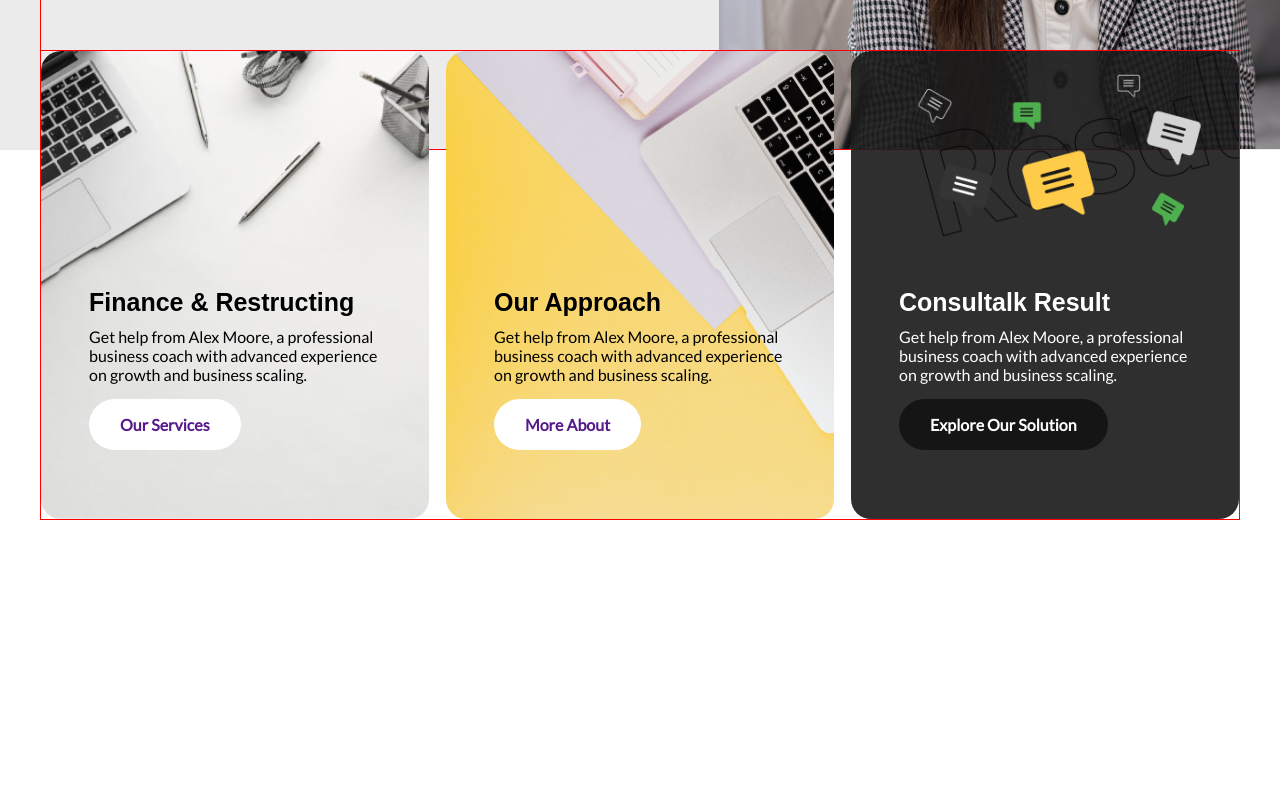
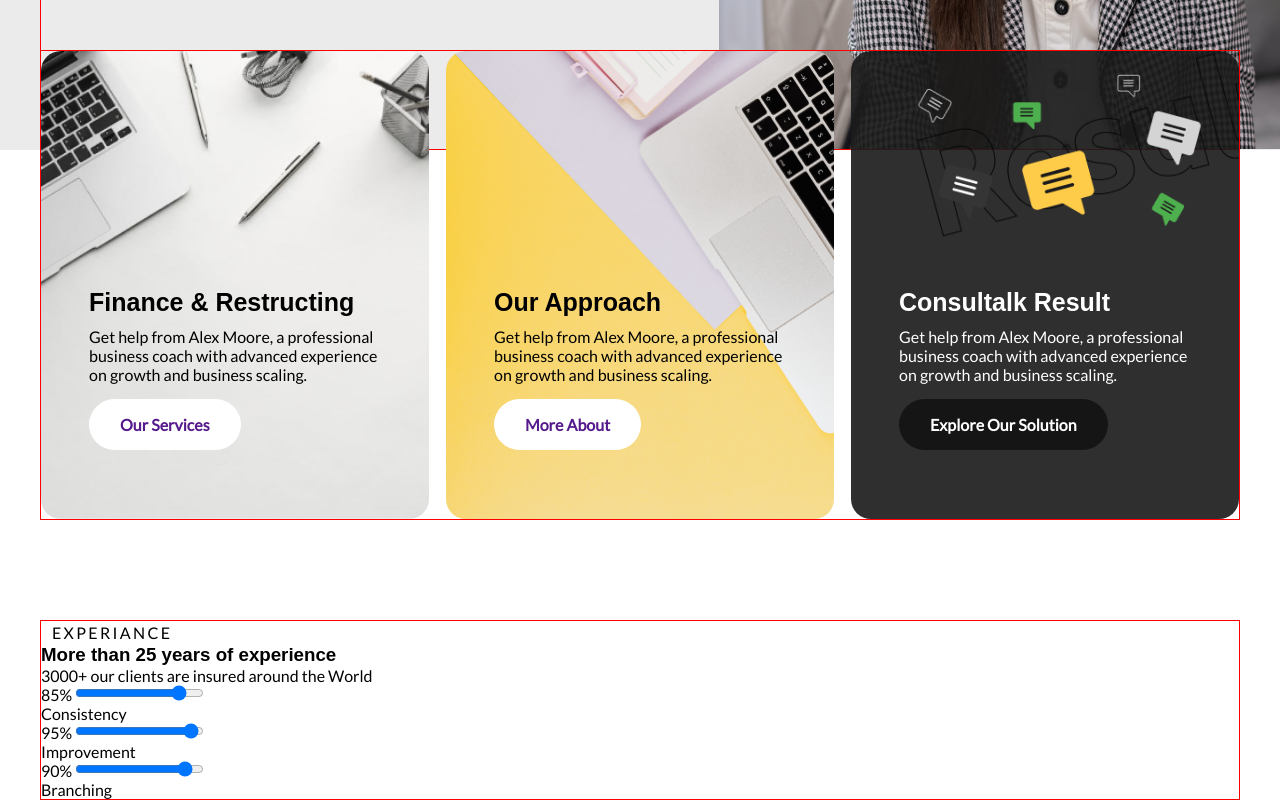
Before and after one commit to Mikhail-Strygin/AskExperts_Flex, a plain HTML site: page index.html in a window 1280 px wide. Shown: the part 671-1471 px from the top of the page. Before the commit the page ends 1291 px from the top, so only its background shows below. Drawn offline with Linux system fonts and the light colour scheme.

Commit message:
Начали работать с секцией Statistics

```diff
--- a/index.html
+++ b/index.html
@@ -104,5 +104,61 @@
         </div>
       </div>
     </section>
+    <section class="statistics">
+      <div class="container statistics__row">
+        <div class="statistics__info">
+          <span class="label label_white">Experiance</span>
+          <h3 class="heading statistics__heading">
+            More than 25 years of experience
+          </h3>
+          <p class="statistics__text">
+            3000+ our clients are insured around the World
+          </p>
+        </div>
+        <div class="statistics__items">
+          <div class="statistics__item">
+            <div class="statistics__range-wrapper">
+              <label class="statistics__procent" for="consistency">85%</label>
+              <input
+                class="statistics__range"
+                id="consistency"
+                type="range"
+                name="consistency"
+                value="85"
+              />
+            </div>
+            <label class="statistics__label">Consistency</label>
+          </div>
+
+          <div class="statistics__item">
+            <div class="statistics__range-wrapper">
+              <label class="statistics__procent" for="improvement">95%</label>
+              <input
+                class="statistics__range"
+                id="improvement"
+                type="range"
+                name="improvement"
+                value="95"
+              />
+            </div>
+            <label class="statistics__label">Improvement</label>
+          </div>
+
+          <div class="statistics__item">
+            <div class="statistics__range-wrapper">
+              <label class="statistics__procent" for="branching">90%</label>
+              <input
+                class="statistics__range"
+                id="consistency"
+                type="range"
+                name="branching"
+                value="90"
+              />
+            </div>
+            <label class="statistics__label">Branching</label>
+          </div>
+        </div>
+      </div>
+    </section>
   </body>
 </html>
```
